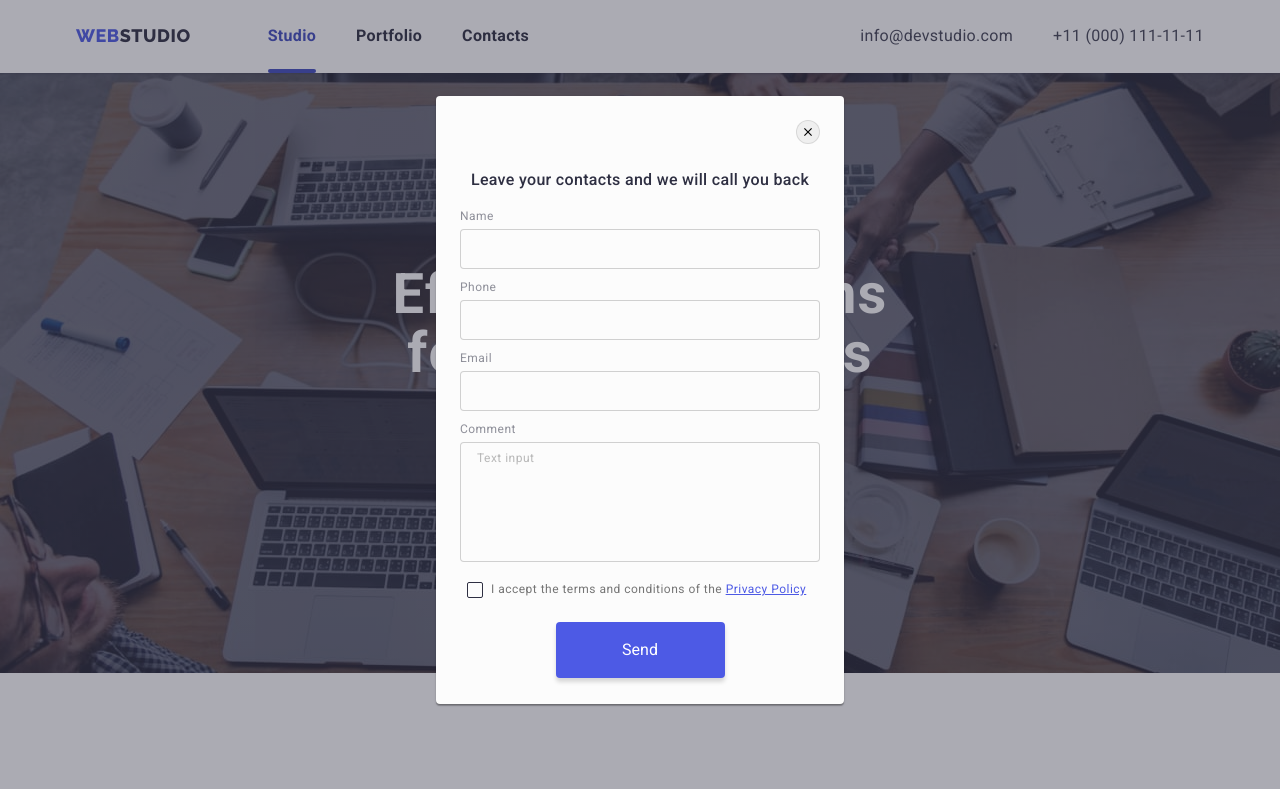
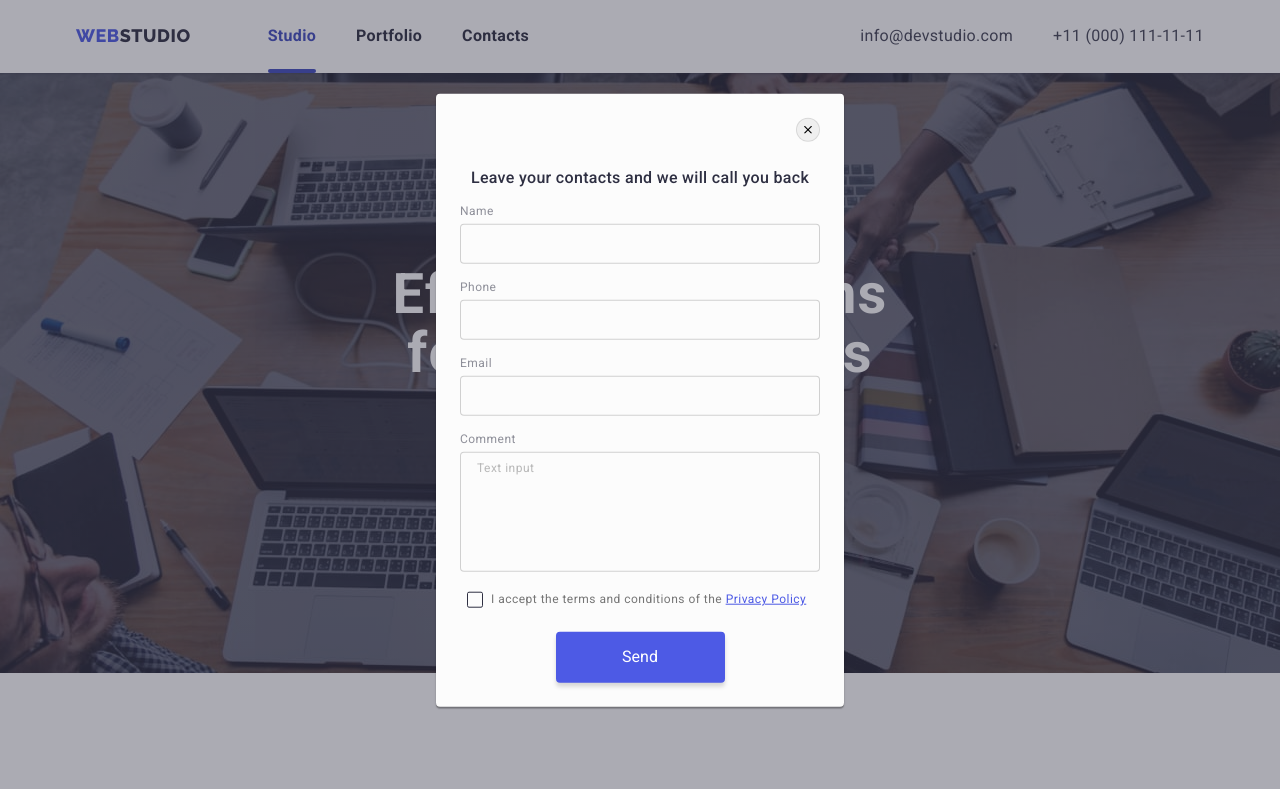
Before and after one commit to GoodPointt/goit-markup-hw-06, a plain HTML site: page index.html in a window 1280 px wide. Both pictures are taken after a click on the button "Order Service". Shown: the top 789 px of the page. Drawn offline with nearby package versions, Linux system fonts and the light colour scheme.

Commit message:
hw6 finish

```diff
--- a/css/style.css
+++ b/css/style.css
@@ -321,7 +321,6 @@ button {
 	border-radius: 4px;
 
 	width: 408px;
-	height: 608px;
 	padding: 24px;
 }
 
@@ -330,14 +329,17 @@ button {
 }
 
 .close-modal {
+	position: absolute;
+	left: 360px;
+
 	display: flex;
 	align-items: center;
 	justify-content: center;
 
 	width: 24px;
 	height: 24px;
-	margin-left: auto;
-	margin-bottom: 24px;
+	/* margin-left: auto; */
+	/* margin-bottom: 24px; */
 	border: 1px solid rgba(0, 0, 0, 0.1);
 	border-radius: 50%;
 	fill: #000;
@@ -355,7 +357,7 @@ button {
 }
 .modal-header {
 	margin-bottom: 14px;
-
+	margin-top: 48px;
 	font-weight: 500;
 	font-size: 16px;
 	line-height: 1.5;
@@ -365,19 +367,19 @@ button {
 }
 
 .modal-form {
-	height: 40px;
 	width: auto;
 }
 .modal-form-field {
 	position: relative;
+	display: block;
+	margin-bottom: 8px;
 }
 
 .modal-input {
-	margin-top: 4px;
-	margin-bottom: 8px;
 	width: 100%;
 	height: 40px;
 	padding: 11px 38px;
+	margin-bottom: 8px;
 
 	border: 1px solid rgba(33, 33, 33, 0.2);
 	border-radius: 4px;
@@ -387,11 +389,20 @@ button {
 	transition-property: border-color;
 }
 
+.modal-label {
+	display: block;
+	font-weight: 400;
+	font-size: 12px;
+	line-height: 1.33;
+	letter-spacing: 0.04em;
+	color: #8e8f99;
+	margin-bottom: 4px;
+}
+
 .modal-icon {
 	position: absolute;
 	top: 50%;
 	left: 16px;
-	transform: translatey(-50%);
 
 	fill: var(--title-text-color);
 	transition-duration: 250ms;
@@ -403,6 +414,7 @@ button {
 	border-color: var(--accent-color);
 	outline: none;
 }
+
 .modal-input:focus + .modal-icon {
 	fill: var(--accent-color);
 }
@@ -411,15 +423,17 @@ button {
 	width: 100%;
 	height: 120px;
 	padding: 8px 16px;
-	margin-top: 4px;
 	margin-bottom: 16px;
 
 	border: 1px solid rgba(33, 33, 33, 0.2);
 	background: #fcfcfc;
-
 	border-radius: 4px;
 
 	resize: none;
+
+	transition-duration: 250ms;
+	transition-timing-function: cubic-bezier(0.4, 0, 0.2, 1);
+	transition-property: border-color;
 }
 
 .modal-comment::placeholder {
@@ -485,17 +499,18 @@ button {
 }
 
 .modal-btn {
-	background: var(--accent-color);
+	/* position: absolute; */
+
+	background-color: var(--accent-color);
 	box-shadow: 0px 4px 4px rgba(0, 0, 0, 0.15);
 	border-radius: 4px;
 	color: var(--bg-color);
 	margin-left: auto;
 	margin-right: auto;
 	margin-top: 24px;
-	margin-bottom: 24px;
+
 	padding: 16px 32px;
-	width: 169px;
-	height: 56px;
+	min-width: 169px;
 
 	transition-duration: 250ms;
 	transition-timing-function: cubic-bezier(0.4, 0, 0.2, 1);
@@ -508,11 +523,6 @@ button {
 }
 
 .modal-label {
-	font-weight: 400;
-	font-size: 12px;
-	line-height: 1.33;
-	letter-spacing: 0.04em;
-	color: #8e8f99;
 }
 .modal-label-policy {
 	display: flex;
@@ -756,6 +766,15 @@ button {
 	border: 1px solid rgba(255, 255, 255, 0.3);
 	filter: drop-shadow(0px 4px 4px rgba(0, 0, 0, 0.15));
 	border-radius: 4px;
+
+	transition-duration: 250ms;
+	transition-timing-function: cubic-bezier(0.4, 0, 0.2, 1);
+	transition-property: border-color;
+}
+
+.subscribe-input:focus {
+	border-color: var(--accent-color);
+	outline: none;
 }
 
 .subscribe-btn {
--- a/index.html
+++ b/index.html
@@ -64,7 +64,7 @@
 								<use xlink:href="./images/icons.svg#close"></use>
 							</svg>
 						</button>
-						<h3 class="modal-header">Leave your contacts and we will call you back</h3>
+						<p class="modal-header">Leave your contacts and we will call you back</p>
 						<form class="modal-form">
 							<label class="modal-form-field">
 								<span class="modal-label">Name</span>
@@ -77,7 +77,7 @@
 									pattern="^[A-Za-zА-Яа-яіІїЇ]+$"
 									title="Type your name here"
 								/>
-								<svg width="18" height="18" class="modal-icon">
+								<svg width="16" height="16" class="modal-icon">
 									<use xlink:href="./images/icons.svg#person"></use>
 								</svg>
 							</label>
@@ -94,7 +94,7 @@
                 phone number"
 									minlength="10"
 								/>
-								<svg width="18" height="18" class="modal-icon">
+								<svg width="16" height="16" class="modal-icon">
 									<use xlink:href="./images/icons.svg#phone"></use>
 								</svg>
 							</label>
@@ -109,7 +109,7 @@
 									pattern="[a-z0-9._%+-]+@[a-z0-9.-]+\.[a-z]{2,4}$"
 									title="email@mail.com"
 								/>
-								<svg width="18" height="18" class="modal-icon">
+								<svg width="16" height="16" class="modal-icon">
 									<use xlink:href="./images/icons.svg#email"></use>
 								</svg>
 							</label>
```
